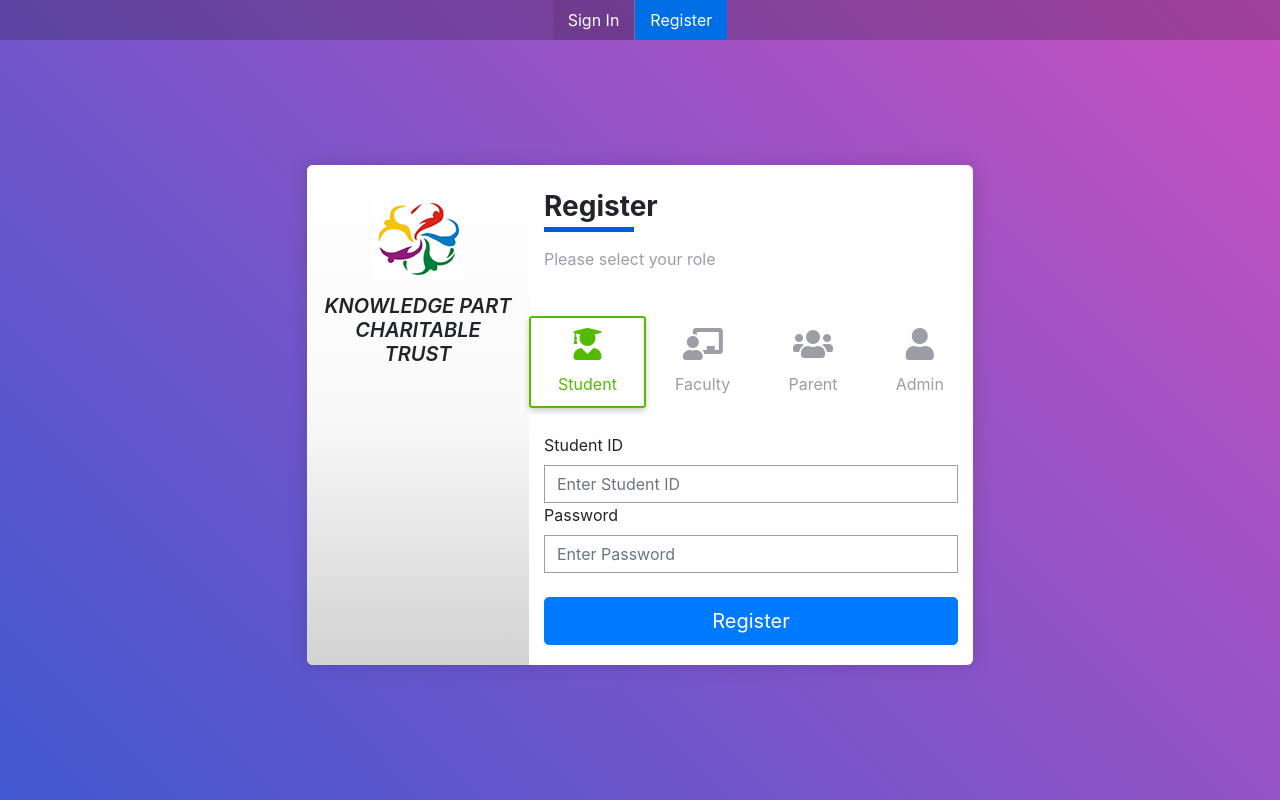
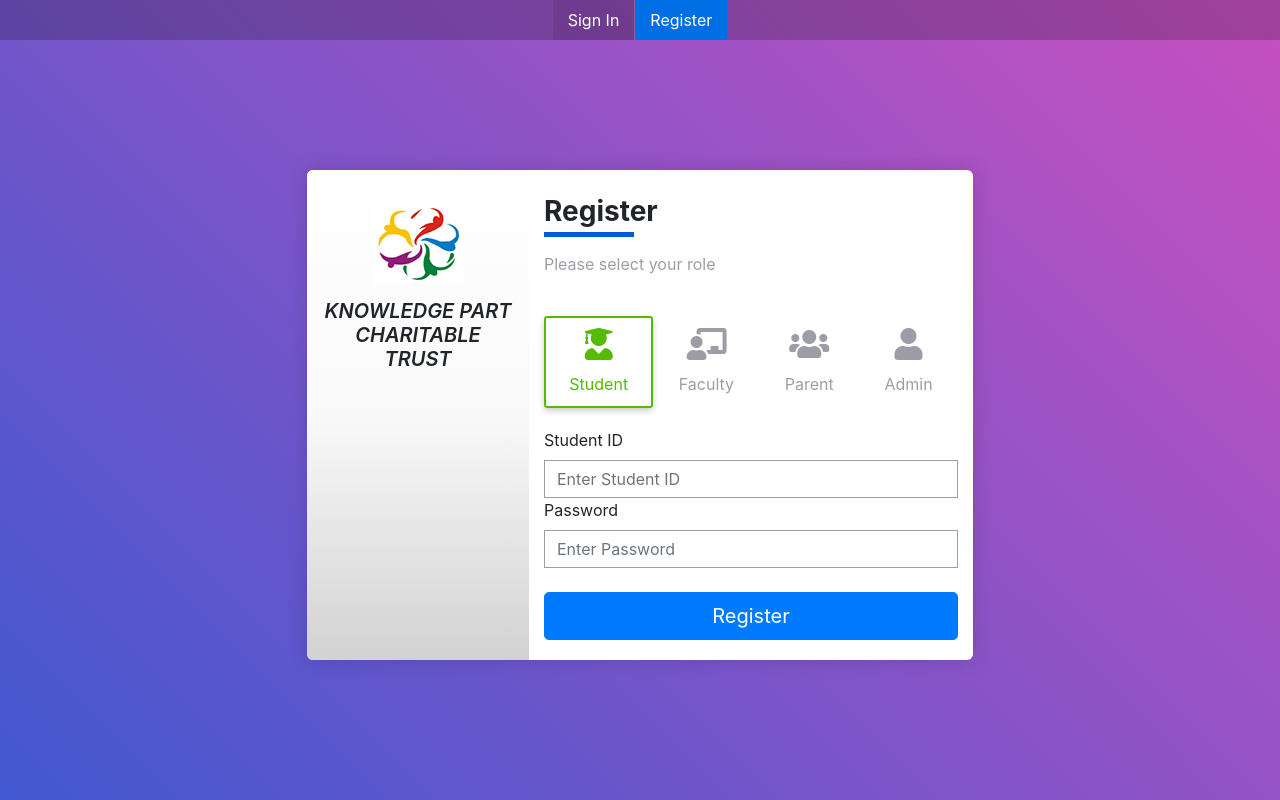
Before and after one commit to UsamaSShaikh/PMS, a React (Create React App) app in the folder client/: page /register in a window 1280 px wide. Built offline with nearby package versions, Linux system fonts and the light colour scheme.

Commit message:
updated UI

```diff
--- a/client/public/index.html
+++ b/client/public/index.html
@@ -31,7 +31,7 @@
   <body>
     <noscript>You need to enable JavaScript to run this app.</noscript>
     <div id="root"></div>
-    <script
+    <!-- <script
       src="https://code.jquery.com/jquery-3.2.1.slim.min.js"
       integrity="sha384-KJ3o2DKtIkvYIK3UENzmM7KCkRr/rE9/Qpg6aAZGJwFDMVNA/GpGFF93hXpG5KkN"
       crossorigin="anonymous"
@@ -45,7 +45,7 @@
       src="https://maxcdn.bootstrapcdn.com/bootstrap/4.0.0/js/bootstrap.min.js"
       integrity="sha384-JZR6Spejh4U02d8jOt6vLEHfe/JQGiRRSQQxSfFWpi1MquVdAyjUar5+76PVCmYl"
       crossorigin="anonymous"
-    ></script>
+    ></script> -->
     <!--
       This HTML file is a template.
       If you open it directly in the browser, you will see an empty page.
--- a/client/src/App.css
+++ b/client/src/App.css
@@ -125,6 +125,7 @@ body {
   border: solid 2px transparent;
   padding: 10px 15px;
   box-sizing: border-box;
+  margin: 0;
 }
 #loginTabs .nav-link.active {
   color: #54bb01;
--- a/client/src/components/Register.js
+++ b/client/src/components/Register.js
@@ -65,7 +65,7 @@ class Register extends Component {
               </div>
 
               <Tab.Container id="left-tabs-example" defaultActiveKey="SignIn">
-                <Nav variant="pills" id="loginTabs" className="row">
+                <Nav variant="pills" id="loginTabs">
                   <Nav.Item>
                     <Nav.Link eventKey="SignIn">
                       <div className="box">
```
Also changed, not shown: 1 other file (tests, documents, lock files or other folders).
